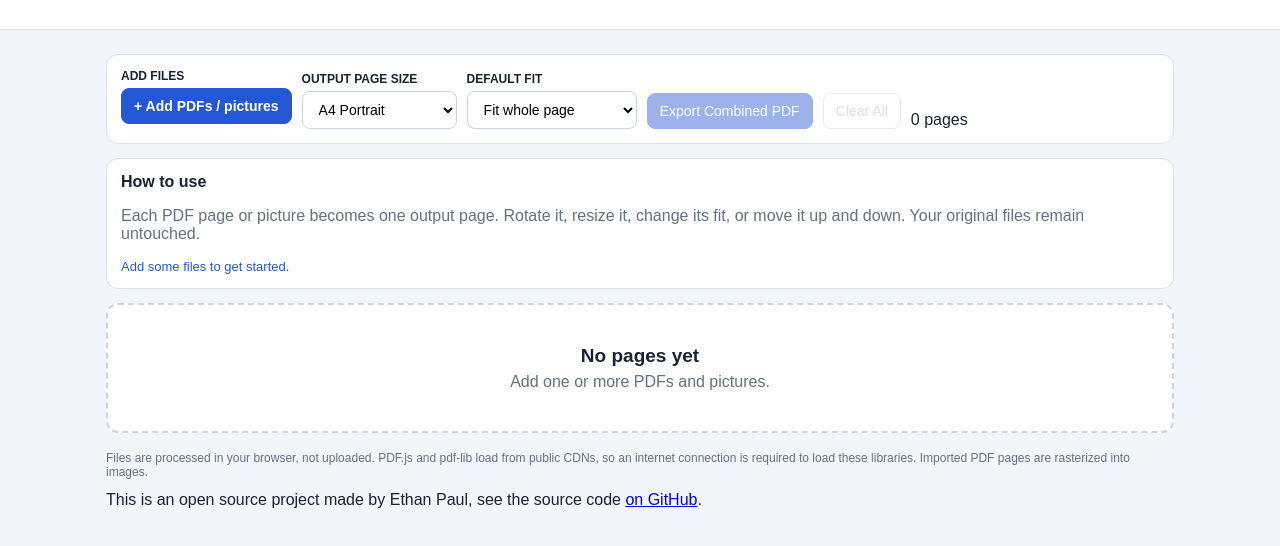
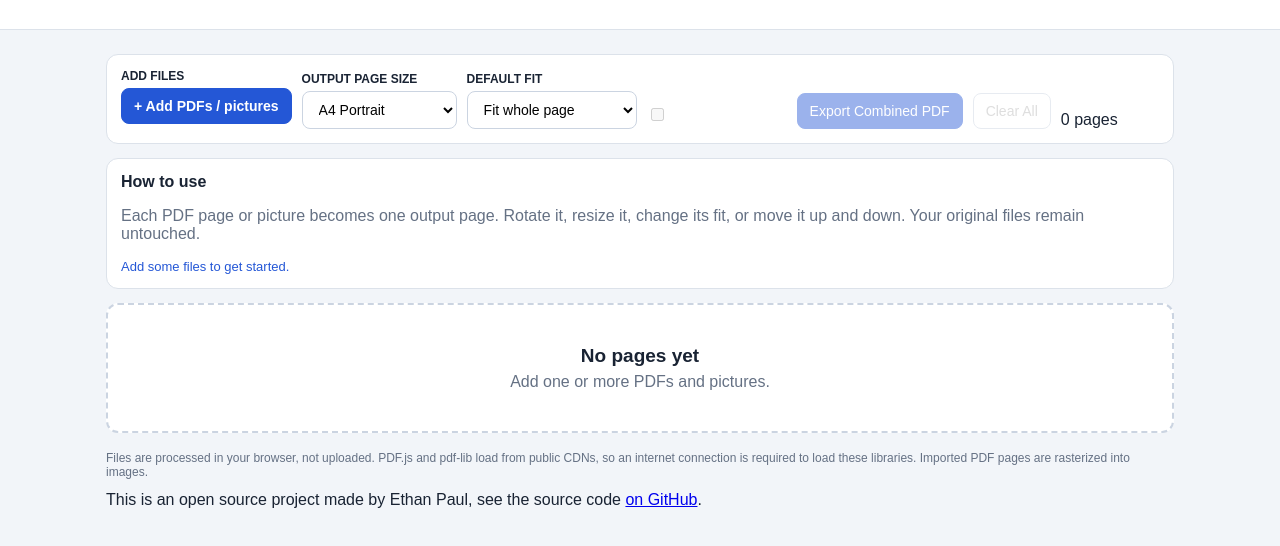
Before and after one commit to Supercoderboi/local-Pdf-editor, a plain HTML site: page Index.html in a window 1280 px wide. Shown: the part 64-610 px from the top of the page. Drawn offline with Linux system fonts and the light colour scheme.

Commit message:
Update Index.html

```diff
--- a/Index.html
+++ b/Index.html
@@ -197,6 +197,12 @@ input[type=file] {
         <option value="cover">Fill page (may crop)</option>
       </select>
     </div>
+
+    <div class="field">
+      <label>
+      <input type="checkbox" value="Print page numbers" id="usePageNumber" class="primary" disabled>
+      </label>
+      </div>
 
     <button id="export" class="primary" disabled>
       Export Combined PDF
```
